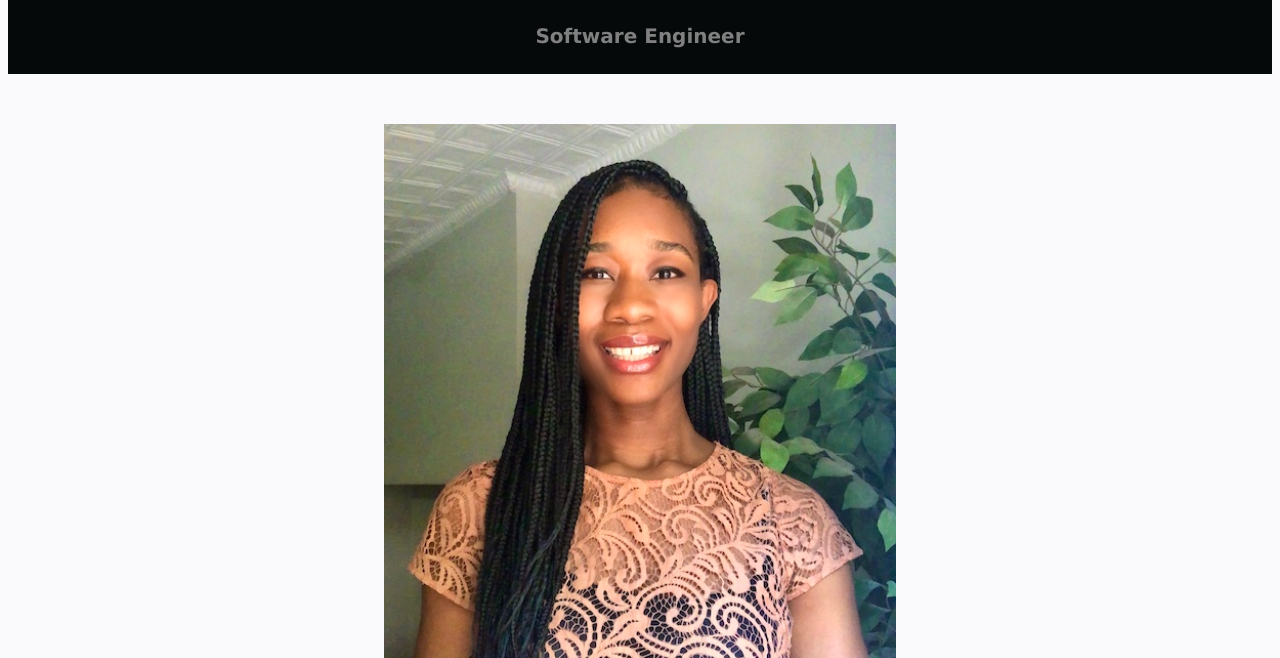
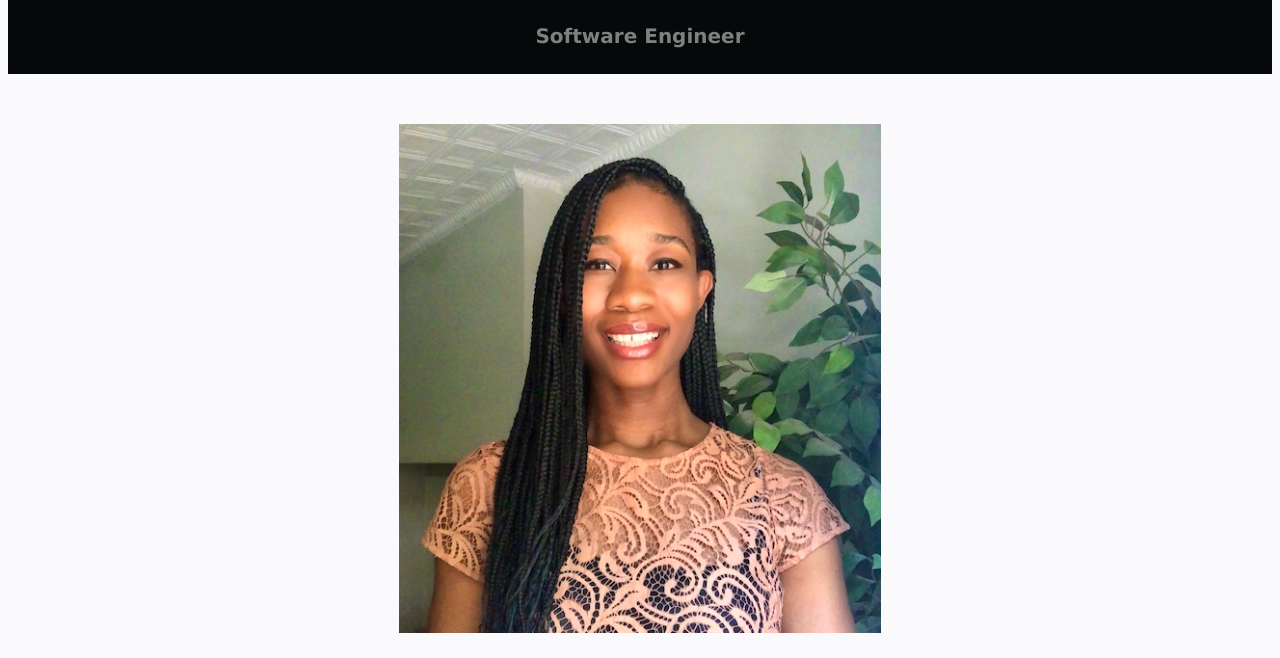
Before and after one commit to sarahaddae/my-portfolio, a plain HTML site: page index.html in a window 1280 px wide. Shown: the part 90-748 px from the top of the page. Drawn offline with Linux system fonts and the light colour scheme.

Commit message:
main containder padding

```diff
--- a/style.css
+++ b/style.css
@@ -16,9 +16,9 @@ body {
 
 main {
   padding-top: 50px;
-  padding-right: 120px;
+  padding-right: 150px;
   padding-bottom: 50px;
-  padding-left: 120px;
+  padding-left: 150px;
 }
 /*
 	Image is centered using .center and sized
```
